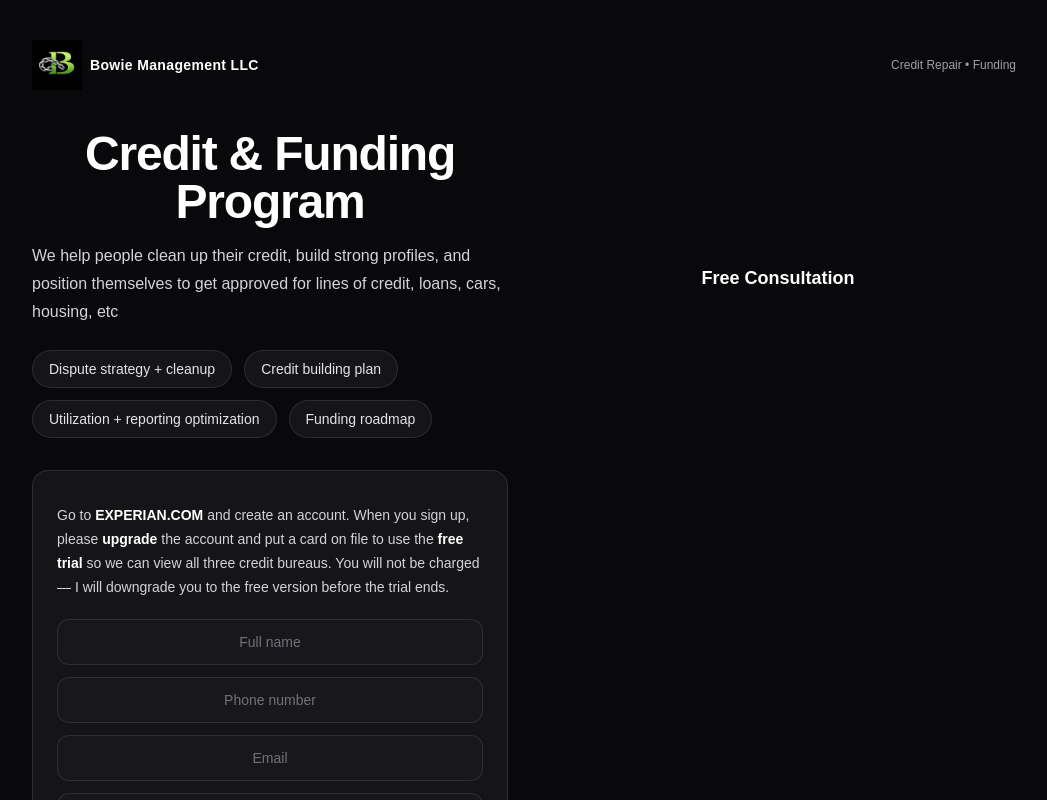
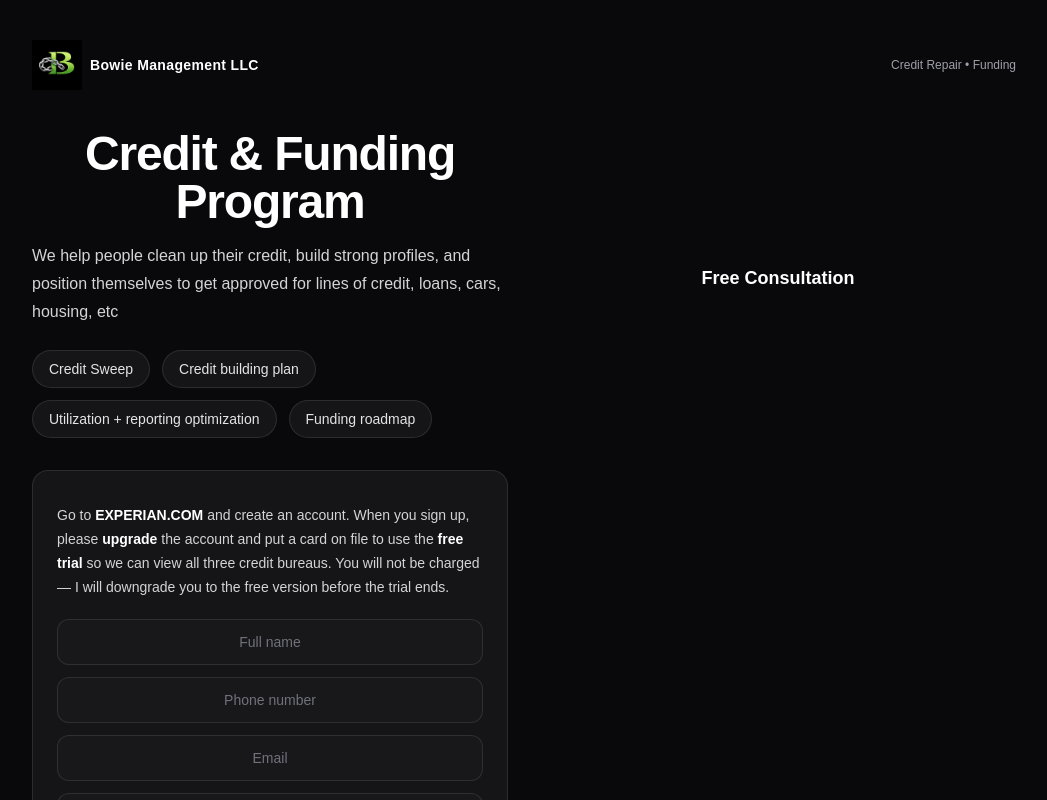
Before and after one commit to Kennybowie/Credit-repair, a Next.js app: page / in a window 1280 px wide. Shown: the top 800 px of the page, without its empty margins (116-1163 px from the left). Built offline with nearby package versions, Linux system fonts and the light colour scheme.

Commit message:
Update text content

```diff
--- a/app/page.tsx
+++ b/app/page.tsx
@@ -38,7 +38,7 @@ export default function Home() {
 
             <div className="mt-6 flex flex-wrap gap-3">
               {[
-                "Dispute strategy + cleanup",
+                "Credit Sweep",
                 "Credit building plan",
                 "Utilization + reporting optimization",
                 "Funding roadmap",
```
